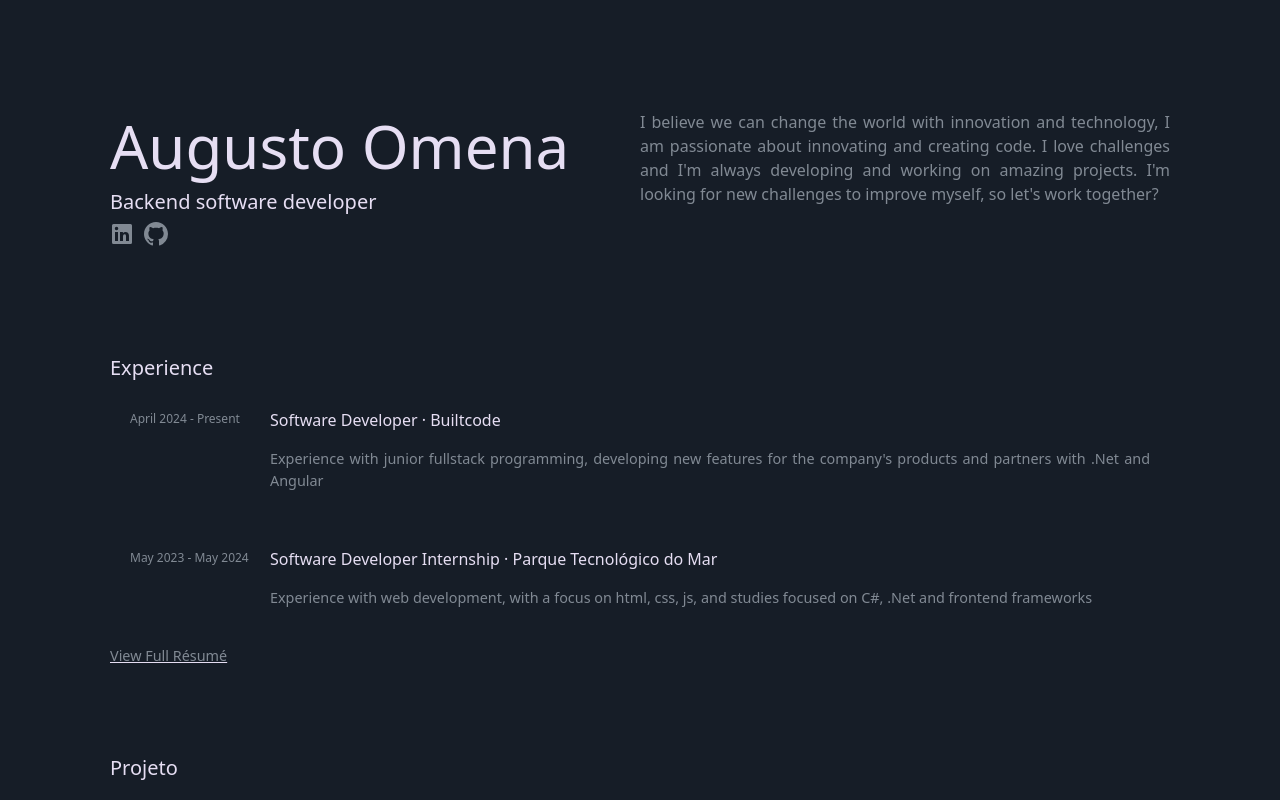
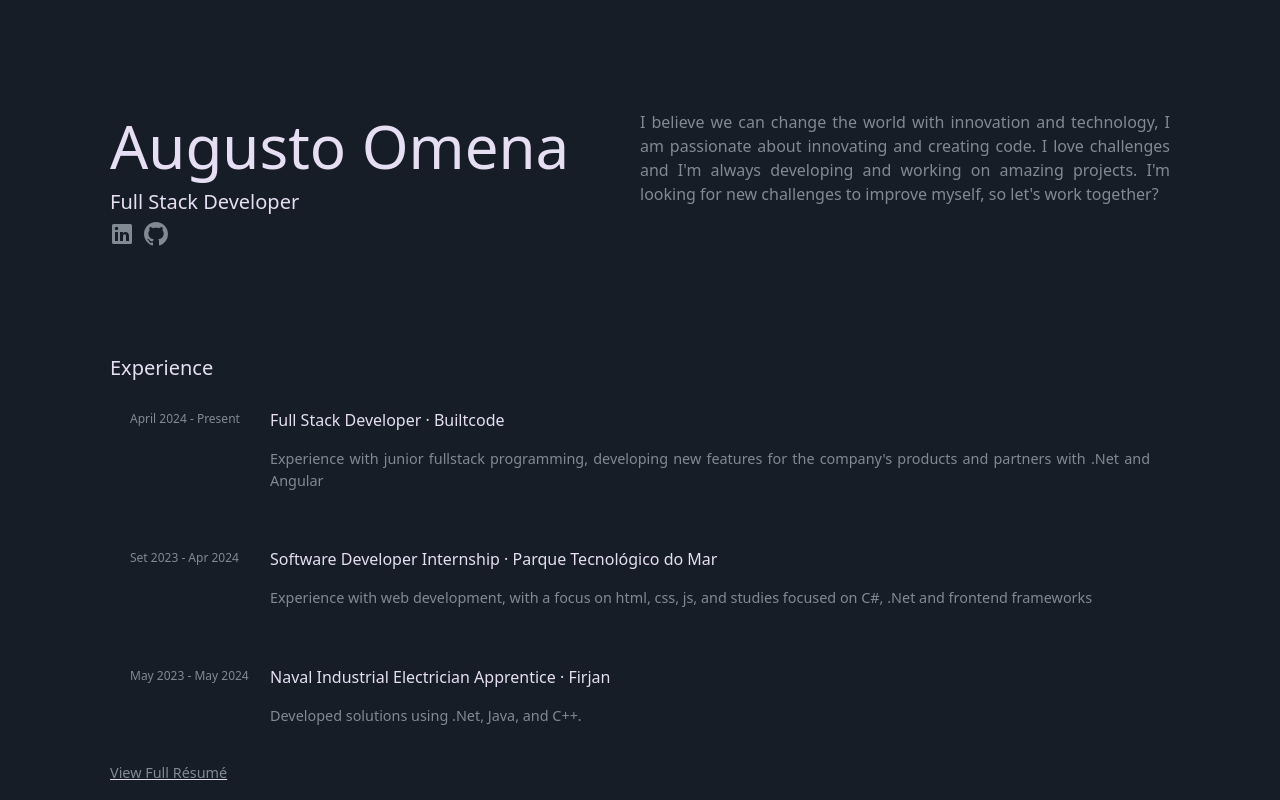
Before and after one commit to AugustoOmena/augusto_omena, an Angular app: page / in a window 1280 px wide. Shown: the top 800 px of the page. Built offline with nearby package versions, Linux system fonts and the light colour scheme.

Commit message:
Updating resume

```diff
--- a/src/app/Components/home/home.component.html
+++ b/src/app/Components/home/home.component.html
@@ -1,7 +1,7 @@
 <div class="container">
     <div class="left-column">
       <h1 class=".text-4xl .font-bold .tracking-tight .text-slate-200 sm:text-5xl bona-nova-sc-bold" >Augusto Omena</h1>
-      <h2 class="bona-nova-sc-regular" >Backend software developer</h2>
+      <h2 class="bona-nova-sc-regular" >Full Stack Developer</h2>
       <div class="social-icons">
         <a href="https://www.linkedin.com/in/augusto-omena" target="_blank" aria-label="LinkedIn">
           <svg xmlns="http://www.w3.org/2000/svg" viewBox="0 0 24 24" fill="currentColor" class="icon" aria-hidden="true">
@@ -33,9 +33,21 @@
           </p>
         </div>
         <div class="right-column bona-nova-sc-regular" style="padding: 0 0;">
-            <p class="bona-nova-sc-regular enterprise" >Software Developer · Builtcode</p>
+            <p class="bona-nova-sc-regular enterprise" >Full Stack Developer · Builtcode</p>
           <p class="p-90">
             Experience with junior fullstack programming, developing new features for the company's products and partners with .Net and Angular          </p>
+        </div>
+      </div>
+      <div class="container glass" (click)="openParkcodeLink()">
+        <div class="left-column" style="max-width: 140px; padding: 2px 0;">
+          <p class="bona-nova-sc-regular" style="font-size: 12px;">
+            Set 2023 - Apr 2024
+          </p>
+        </div>
+        <div class="right-column bona-nova-sc-regular" style="padding: 0 0;">
+          <p class="bona-nova-sc-regular enterprise" >Software Developer Internship · Parque Tecnológico do Mar</p>
+          <p class="p-90">
+            Experience with web development, with a focus on html, css, js, and studies focused on C#, .Net and frontend frameworks</p>
         </div>
       </div>
       <div class="container glass" (click)="openParkcodeLink()">
@@ -45,15 +57,15 @@
           </p>
         </div>
         <div class="right-column bona-nova-sc-regular" style="padding: 0 0;">
-          <p class="bona-nova-sc-regular enterprise" >Software Developer Internship · Parque Tecnológico do Mar</p>
+          <p class="bona-nova-sc-regular enterprise" >Naval Industrial Electrician Apprentice · Firjan</p>
           <p class="p-90">
-            Experience with web development, with a focus on html, css, js, and studies focused on C#, .Net and frontend frameworks          </p>
+            Developed solutions using .Net, Java, and C++.</p>
         </div>
       </div>
     </div>
-    <a href="https://augustoomena.vercel.app/resume.pdf"><p class="p-90">View Full Résumé</p></a>
+    <a href="https://augustoomena.vercel.app/resume.pdf" target="_blank"><p class="p-90">View Full Résumé</p></a>
 
-    <h2 class="top-90">Projeto</h2>
+    <h2 class="top-90">Project</h2>
     <div class="glass-container">
       <div class="center-column  glass bottom-20" (click)="openProjectLink()">
         <p class="enterprise">Internal medicine</p>
```
Also changed, not shown: public/imgs/circle.png (added), 1 other file (tests, documents, lock files or other folders).
